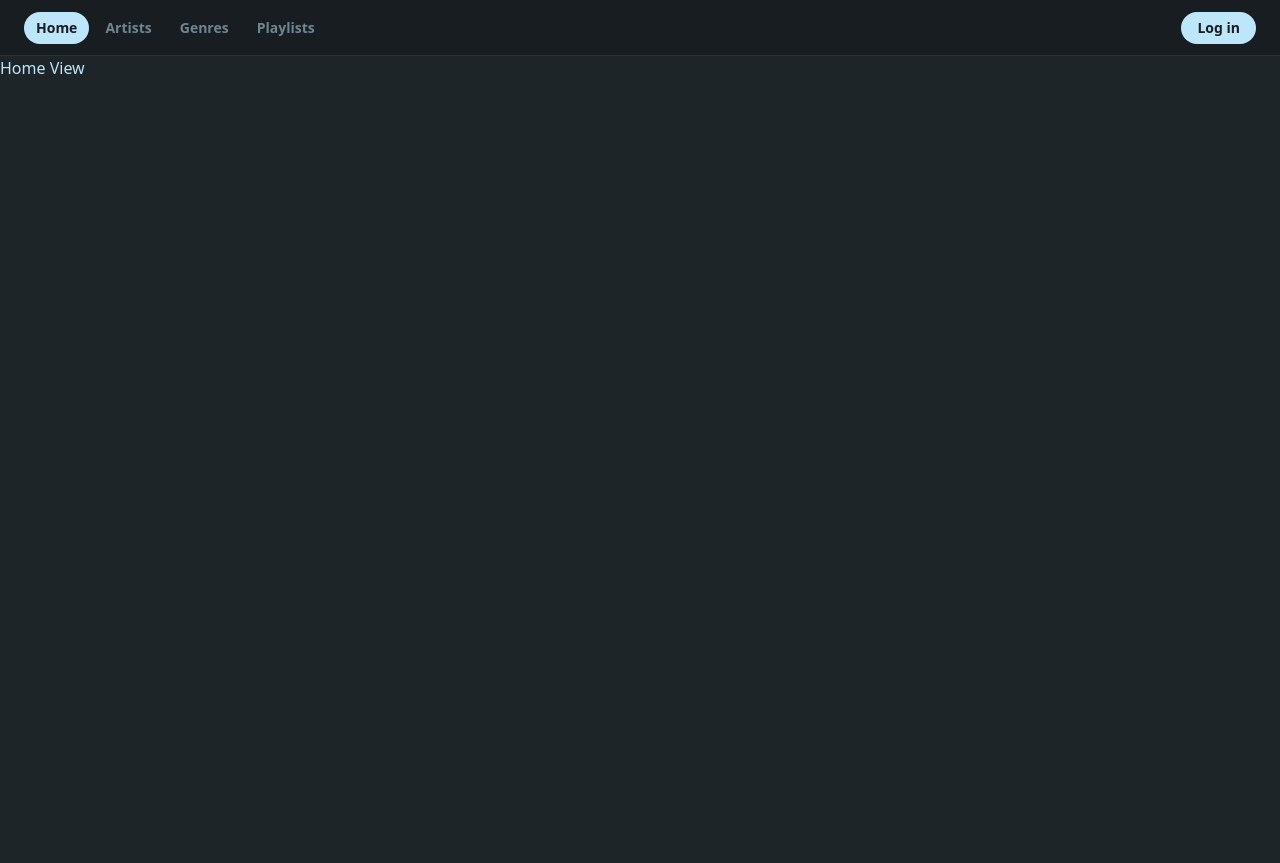
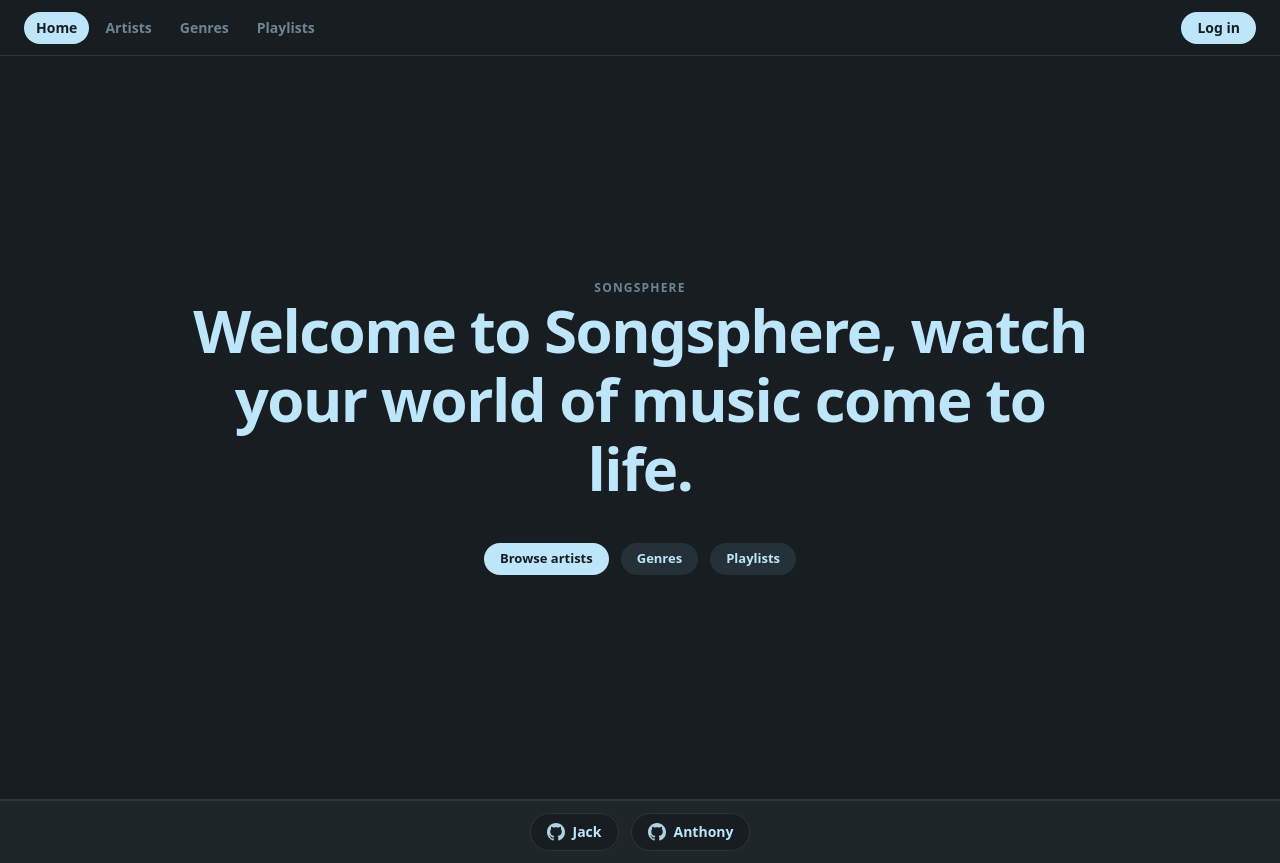
Before and after one commit to JACKLEEOW/web3asg2, a React (Vite) app: page / in a window 1280 px wide. Before the commit the page ends 800 px from the top, so only its background shows below. Built offline with nearby package versions, Linux system fonts and the light colour scheme; no server answers.

Commit message:
toaster + homeview + FOOTER ALL NIGHT

```diff
--- a/src/App.jsx
+++ b/src/App.jsx
@@ -1,5 +1,6 @@
 import { useState } from 'react'
 import Header from './components/Header.jsx'
+import Footer from './components/Footer.jsx'
 import { refreshPlaylistSongs as fetchPlaylistSongs } from './utils/playlistUtils.js'
 // import reactLogo from './assets/react.svg'
 // import viteLogo from './assets/vite.svg'
@@ -24,8 +25,9 @@ function App() {
     fetchPlaylistSongs(playlist, setPlaylistSongs);
 
   return (
-    <>
+    <div className="flex min-h-svh flex-col" style={{ background: 'var(--bg)' }}>
       <Header isLoggedIn={isLoggedin} setIsLoggedIn={setIsLoggedIn} selectedPlaylist={selectedPlaylist} playlistSongCount={playlistSongs.length} />
+      <main className="flex min-h-0 flex-1 flex-col">
         <Routes>
           <Route path="/" element={<HomeView />} />
           <Route path="/login" element={<LoginView setIsLoggedIn={setIsLoggedIn} />} />
@@ -35,7 +37,9 @@ function App() {
           <Route path="/genres/:genreId" element={<SingleGenreView selectedPlaylist={selectedPlaylist} refreshPlaylistSongs={refreshPlaylistSongs} />} />
           <Route path="/playlists" element={<PlaylistView selectedPlaylist={selectedPlaylist} setSelectedPlaylist={setSelectedPlaylist} playlistSongs={playlistSongs} setPlaylistSongs={setPlaylistSongs} refreshPlaylistSongs={refreshPlaylistSongs} />} />
         </Routes>
-    </>
+      </main>
+      <Footer />
+    </div>
   )
 }
 
--- a/src/api/playlists.js
+++ b/src/api/playlists.js
@@ -60,8 +60,8 @@ const getPlaylistSongs = async (playlistId) => {
                 song_id,
                 title,
                 year,
-                artists ( artist_name ),
-                genres  ( genre_name  )
+                artists ( artist_id, artist_name ),
+                genres  ( genre_id, genre_name )
             )
         `)
         .eq('playlist_id', ref);
--- /dev/null
+++ b/src/components/Footer.jsx
@@ -0,0 +1,46 @@
+const GitHubMark = () => (
+    <svg
+        viewBox="0 0 16 16"
+        width="18"
+        height="18"
+        fill="currentColor"
+        className="shrink-0 opacity-90"
+        aria-hidden
+    >
+        <path d="M8 0C3.58 0 0 3.58 0 8c0 3.54 2.29 6.53 5.47 7.59.4.07.55-.17.55-.38 0-.19-.01-.82-.01-1.49-2.01.37-2.53-.49-2.69-.94-.09-.23-.48-.94-.82-1.13-.28-.15-.68-.52-.01-.53.63-.01 1.08.58 1.23.82.72 1.21 1.87.87 2.33.66.07-.52.28-.87.51-1.07-1.78-.2-3.64-.89-3.64-3.95 0-.87.31-1.59.82-2.15-.08-.2-.36-1.02.08-2.12 0 0 .67-.21 2.2.82.64-.18 1.32-.27 2-.27.68 0 1.36.09 2 .27 1.53-1.04 2.2-.82 2.2-.82.44 1.1.16 1.92.08 2.12.51.56.82 1.27.82 2.15 0 3.07-1.87 3.75-3.65 3.95.29.25.54.73.54 1.48 0 1.07-.01 1.93-.01 2.2 0 .21.15.46.55.38A8.013 8.013 0 0016 8c0-4.42-3.58-8-8-8z" />
+    </svg>
+);
+
+const linkClass =
+    'footer-github-link inline-flex items-center gap-2 rounded-full border px-4 py-2 text-sm font-semibold transition-colors duration-150';
+
+const Footer = () => (
+    <footer
+        className="mt-auto flex flex-wrap items-center justify-center gap-3 px-4 py-3"
+        style={{
+            borderTop: '1px solid var(--border)',
+            background: 'var(--bg)',
+        }}
+    >
+        <a
+            href="https://github.com/JACKLEEOW"
+            target="_blank"
+            rel="noopener noreferrer"
+            className={linkClass}
+        >
+            <GitHubMark />
+            Jack
+        </a>
+        <a
+            href="https://github.com/Anthony-Muma"
+            target="_blank"
+            rel="noopener noreferrer"
+            className={linkClass}
+        >
+            <GitHubMark />
+            Anthony
+        </a>
+    </footer>
+);
+
+export default Footer;
--- /dev/null
+++ b/src/components/Toast/ToastProvider.jsx
@@ -0,0 +1,48 @@
+import { createContext, useContext, useRef, useState } from 'react';
+
+const ToastContext = createContext(null);
+
+export function ToastProvider({ children }) {
+    const [toast, setToast] = useState(null);
+    const [toastTick, setToastTick] = useState(0);
+    const hideTimer = useRef(null);
+
+    const showToast = (message, variant = 'info') => {
+        clearTimeout(hideTimer.current);
+        setToastTick((n) => n + 1);
+        setToast({ message, variant });
+        hideTimer.current = setTimeout(() => setToast(null), 4000);
+    };
+
+    return (
+        <ToastContext.Provider value={showToast}>
+            {children}
+            {toast && (
+                <div
+                    key={toastTick}
+                    role="status"
+                    className="toast-pop fixed bottom-6 right-6 z-200 max-w-sm rounded-lg px-4 py-3 text-sm font-medium shadow-lg"
+                    style={{
+                        background: 'var(--surface)',
+                        border: '1px solid var(--border)',
+                        color: 'var(--text)',
+                        boxShadow:
+                            toast.variant === 'error'
+                                ? 'inset 3px 0 0 0 #fb7c7c, 0 8px 24px rgba(0,0,0,0.35)'
+                                : toast.variant === 'success'
+                                  ? 'inset 3px 0 0 0 var(--accent), 0 8px 24px rgba(0,0,0,0.35)'
+                                  : 'inset 3px 0 0 0 var(--muted), 0 8px 24px rgba(0,0,0,0.35)',
+                    }}
+                >
+                    {toast.message}
+                </div>
+            )}
+        </ToastContext.Provider>
+    );
+}
+
+export function useToast() {
+    const showToast = useContext(ToastContext);
+    if (!showToast) throw new Error('useToast must be used within ToastProvider');
+    return { showToast };
+}
--- a/src/index.css
+++ b/src/index.css
@@ -127,3 +127,35 @@ a {
 .ziro-table tbody tr:last-child td {
   border-bottom: none;
 }
+
+/* Toast enter — replays on each showToast (key bumps) */
+@keyframes toast-pop-in {
+  0% {
+    opacity: 0;
+    transform: translateY(14px) scale(0.96);
+  }
+  70% {
+    opacity: 1;
+    transform: translateY(-3px) scale(1.02);
+  }
+  100% {
+    opacity: 1;
+    transform: translateY(0) scale(1);
+  }
+}
+
+.toast-pop {
+  animation: toast-pop-in 0.4s cubic-bezier(0.22, 1, 0.36, 1) both;
+}
+
+/* Footer GitHub pills */
+.footer-github-link {
+  color: var(--text-h);
+  border-color: var(--border);
+  background: var(--surface);
+  text-decoration: none;
+}
+.footer-github-link:hover {
+  background: var(--surface-hover);
+  border-color: var(--muted);
+}
--- a/src/main.jsx
+++ b/src/main.jsx
@@ -3,11 +3,14 @@ import { createRoot } from 'react-dom/client'
 import { BrowserRouter } from 'react-router-dom'
 import './index.css'
 import App from './App.jsx'
+import { ToastProvider } from './components/Toast/ToastProvider.jsx'
 
 createRoot(document.getElementById('root')).render(
   <StrictMode>
     <BrowserRouter>
-    <App />
+      <ToastProvider>
+        <App />
+      </ToastProvider>
     </BrowserRouter>
   </StrictMode>,
 )
--- a/src/views/HomeView.jsx
+++ b/src/views/HomeView.jsx
@@ -1,5 +1,85 @@
+import { useState, useEffect } from 'react';
+import { Link } from 'react-router-dom';
+
+const TYPEWRITER_TEXT =
+    'Welcome to Songsphere, watch your world of music come to life.';
+
 const HomeView = () => {
-    return <div>Home View</div>;
+    const [typed, setTyped] = useState('');
+    const [done, setDone] = useState(false);
+
+    useEffect(() => {
+        let cancelled = false;
+        let timeoutId = null;
+        let i = 0;
+
+        const schedule = (delay, fn) => {
+            if (timeoutId) clearTimeout(timeoutId);
+            timeoutId = window.setTimeout(() => {
+                timeoutId = null;
+                if (!cancelled) fn();
+            }, delay);
+        };
+
+        const step = () => {
+            i += 1;
+            setTyped(TYPEWRITER_TEXT.slice(0, i));
+            if (i >= TYPEWRITER_TEXT.length) {
+                setDone(true);
+                return;
+            }
+            const delay = i < 28 ? 42 : 28;
+            schedule(delay, step);
+        };
+
+        schedule(400, step);
+
+        return () => {
+            cancelled = true;
+            if (timeoutId) clearTimeout(timeoutId);
+        };
+    }, []);
+
+    return (
+        <div style={{ background: 'var(--bg)', minHeight: 'calc(100svh - 3.5rem)' }} className="flex flex-col">
+
+            <section
+                className="flex flex-1 flex-col items-center justify-center px-6 py-16 text-center"
+                style={{ background: 'var(--surface)', borderBottom: '1px solid var(--border)' }}
+            >
+                <p className="text-xs font-semibold uppercase tracking-widest mb-6"
+                    style={{ color: 'var(--muted)' }}>
+                    Songsphere
+                </p>
+
+                <h1
+                    className="max-w-4xl text-3xl sm:text-4xl md:text-5xl lg:text-6xl font-extrabold tracking-tight leading-[1.15] min-h-32 sm:min-h-40 md:min-h-48 flex items-center justify-center"
+                    style={{ color: 'var(--text-h)' }}
+                    aria-live="polite"
+                >
+                    <span>
+                        {typed}
+                        {!done && (
+                            <span
+                                className="inline-block w-[3px] h-[0.85em] ml-1 align-[-0.1em] animate-pulse rounded-sm"
+                                style={{ background: 'var(--accent)' }}
+                                aria-hidden
+                            />
+                        )}
+                    </span>
+                </h1>
+
+                <div
+                    className={`mt-10 flex flex-wrap items-center justify-center gap-3 transition-all duration-500 ease-out
+                        ${done ? 'opacity-100 translate-y-0' : 'opacity-0 translate-y-2 pointer-events-none'}`}
+                >
+                    <Link to="/artists" className="btn btn-primary">Browse artists</Link>
+                    <Link to="/genres" className="btn btn-ghost">Genres</Link>
+                    <Link to="/playlists" className="btn btn-ghost">Playlists</Link>
+                </div>
+            </section>
+        </div>
+    );
 };
 
 export default HomeView;
--- a/src/views/SingleGenreView.jsx
+++ b/src/views/SingleGenreView.jsx
@@ -2,11 +2,13 @@ import { useEffect, useState } from "react";
 import { useParams } from "react-router-dom";
 import SongTable from "../components/SongTable/SongTable.jsx";
 import PlaylistBadge from "../components/PlaylistBadge.jsx";
+import { useToast } from "../components/Toast/ToastProvider.jsx";
 import { getSongsByGenre } from "../api/songs.js";
 import { getGenreById } from "../api/genres.js";
 import { addSongToPlaylist } from "../api/playlists.js";
 
 const SingleGenreView = ({ selectedPlaylist, refreshPlaylistSongs }) => {
+    const { showToast } = useToast();
     const [songs, setSongs] = useState([]);
     const [genre, setGenre] = useState(null);
     const [error, setError] = useState(false);
@@ -44,13 +46,16 @@ const SingleGenreView = ({ selectedPlaylist, refreshPlaylistSongs }) => {
     }
 
     const handleAddSong = async (songId) => {
-        if (!selectedPlaylist) return alert('Select a playlist first in the Playlists view!');
+        if (!selectedPlaylist) {
+            showToast('Select a playlist first in the Playlists view.', 'error');
+            return;
+        }
         try {
             await addSongToPlaylist(selectedPlaylist.playlist_id, songId);
             await refreshPlaylistSongs();
-            alert(`Song added to ${selectedPlaylist.playlist_name}!`);
+            showToast(`Added to "${selectedPlaylist.playlist_name}"`, 'success');
         } catch (err) {
-            alert(`Failed to add song: ${err.message}`);
+            showToast(err.message, 'error');
         }
     };
 
```
Also changed, not shown: src/views/PlaylistView.jsx (+23 -3 lines), src/views/SingleArtistView.jsx (+8 -3 lines). Lines whose indentation alone changed are shown as unchanged.
